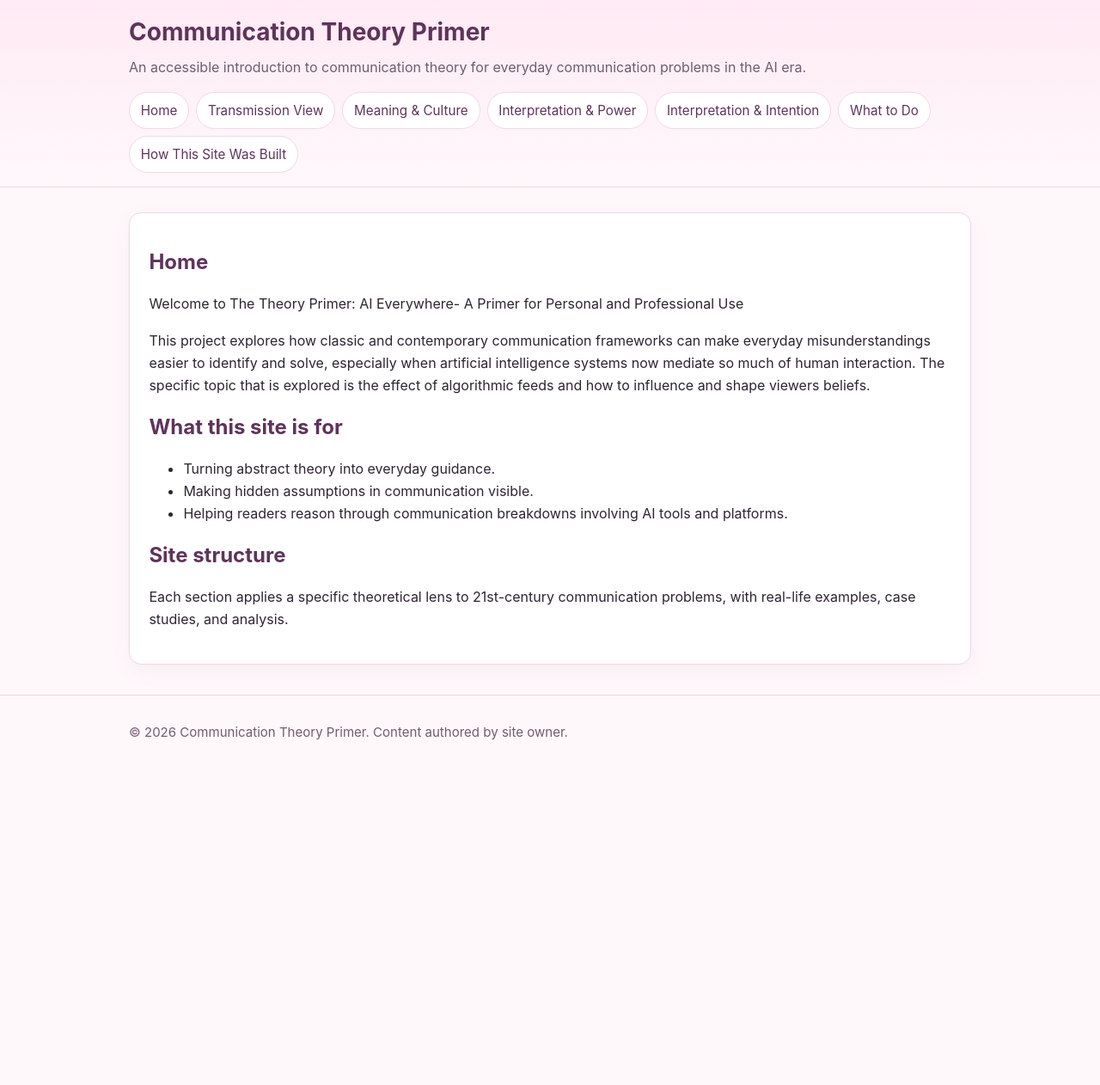
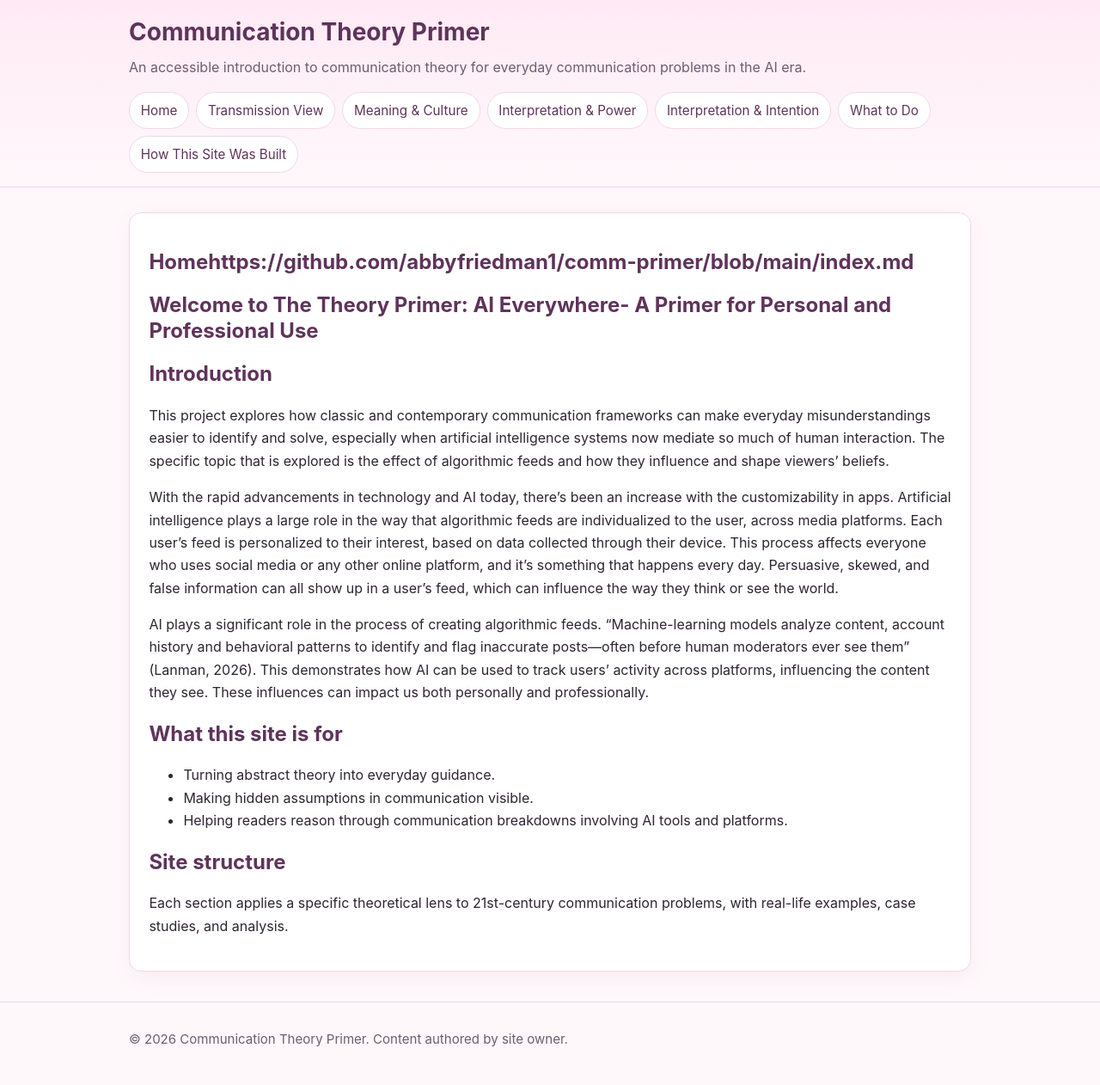
Before and after one commit to abbyfriedman1/comm-primer, a Jekyll site: the page built from index.md, in a window 1280 px wide. Shown: the whole page at 86% size. Built offline with Jekyll 4.4.1, drawn with Linux system fonts in a browser that asks for light colours; before the commit the page ends 905 px from its top, so only the background shows below that.

Commit message:
Update index.md

```diff
--- a/index.md
+++ b/index.md
@@ -1,13 +1,17 @@
 ---
 layout: default
-title: Home
+title: Homehttps://github.com/abbyfriedman1/comm-primer/blob/main/index.md
 ---
 
-Welcome to The Theory Primer: AI Everywhere- A Primer for Personal and Professional Use
+## Welcome to The Theory Primer: AI Everywhere- A Primer for Personal and Professional Use
 
+## Introduction
 
-This project explores how classic and contemporary communication frameworks can make everyday misunderstandings easier to identify and solve, especially when artificial intelligence systems now mediate so much of human interaction. The specific topic that is explored is the effect of algorithmic feeds and how to influence and shape viewers beliefs.
+This project explores how classic and contemporary communication frameworks can make everyday misunderstandings easier to identify and solve, especially when artificial intelligence systems now mediate so much of human interaction. The specific topic that is explored is the effect of algorithmic feeds and how they influence and shape viewers' beliefs.
 
+With the rapid advancements in technology and AI today, there’s been an increase with the customizability in apps. Artificial intelligence plays a large role in the way that algorithmic feeds are individualized to the user, across media platforms. Each user’s feed is personalized to their interest, based on data collected through their device. This process affects everyone who uses social media or any other online platform, and it’s something that happens every day. Persuasive, skewed, and false information can all show up in a user’s feed, which can influence the way they think or see the world.
+
+AI plays a significant role in the process of creating algorithmic feeds. “Machine-learning models analyze content, account history and behavioral patterns to identify and flag inaccurate posts—often before human moderators ever see them” (Lanman, 2026). This demonstrates how AI can be used to track users' activity across platforms, influencing the content they see. These influences can impact us both personally and professionally.
 
 ## What this site is for
 
```
